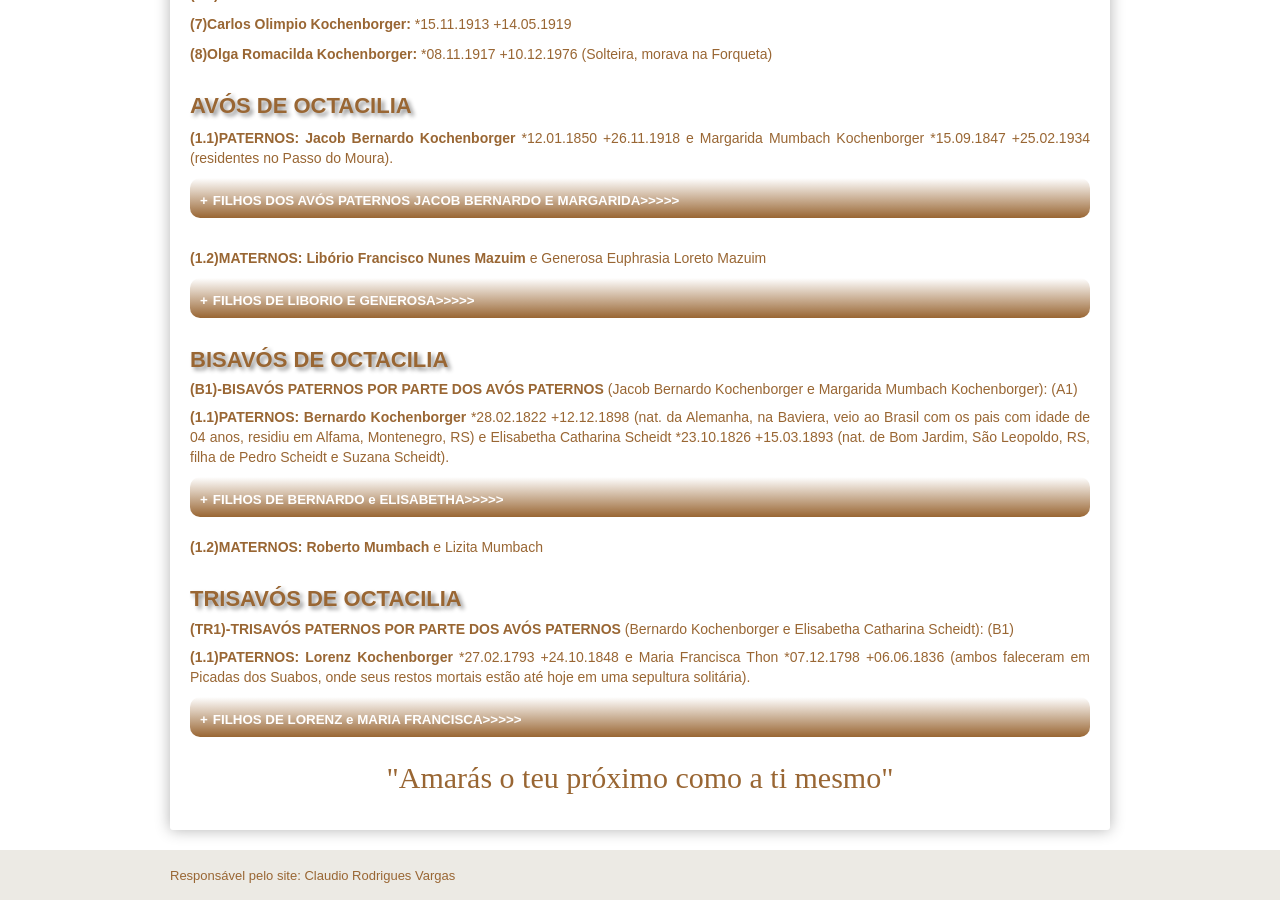
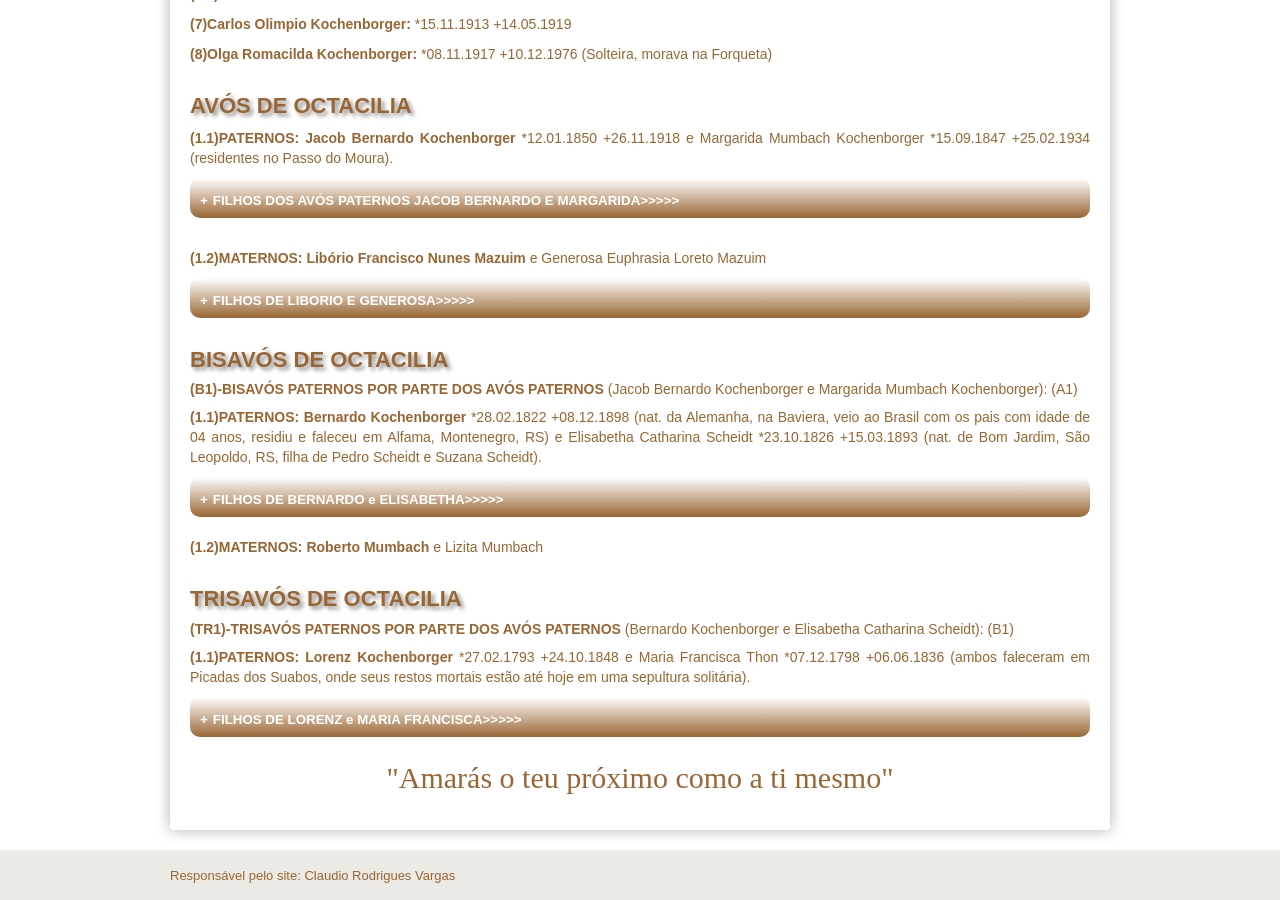
Before and after one commit to claudiovargas1955/claudiovargas1955.github.io, a Jekyll site: the page built from _pages/familia-kochenborger.html, in a window 1280 px wide and 900 px high, scrolled down 1589 px. Built offline with Jekyll 4.4.1, drawn with Linux system fonts in a browser that asks for light colours; some web fonts are replaced.

Commit message:
Update familia-kochenborger.html

```diff
--- a/_pages/familia-kochenborger.html
+++ b/_pages/familia-kochenborger.html
@@ -606,8 +606,8 @@ Catharina Strassburger). <b>FILHOS: </b><br><b>FILHOS: </b><br>
   <h4>BISAVÓS DE OCTACILIA</h4>
 <p><b><h5>(B1)-BISAVÓS PATERNOS POR PARTE DOS AVÓS PATERNOS</b> (Jacob Bernardo Kochenborger</b> e Margarida Mumbach Kochenborger):
 (A1)</h5>
-<p><b>(1.1)PATERNOS: Bernardo Kochenborger </b>*28.02.1822 +12.12.1898 (nat. da Alemanha, na Baviera, veio ao Brasil com os pais com
-idade de 04 anos, residiu em Alfama, Montenegro, RS) e Elisabetha Catharina Scheidt *23.10.1826 +15.03.1893  (nat. de Bom Jardim,
+<p><b>(1.1)PATERNOS: Bernardo Kochenborger </b>*28.02.1822 +08.12.1898 (nat. da Alemanha, na Baviera, veio ao Brasil com os pais com
+idade de 04 anos, residiu e faleceu em Alfama, Montenegro, RS) e Elisabetha Catharina Scheidt *23.10.1826 +15.03.1893  (nat. de Bom Jardim,
 São Leopoldo, RS, filha de Pedro Scheidt e Suzana Scheidt).
   <details><summary><b>FILHOS DE BERNARDO e ELISABETHA>>>>></b></summary><br>
     <p><b>(1.1.1)Guilhermina Kochenborger: </b>(casada com Guilherme Gabe e residiram em Trombudo/ Santa Cruz do Sul). <b>FILHOS: </b><br>
```
